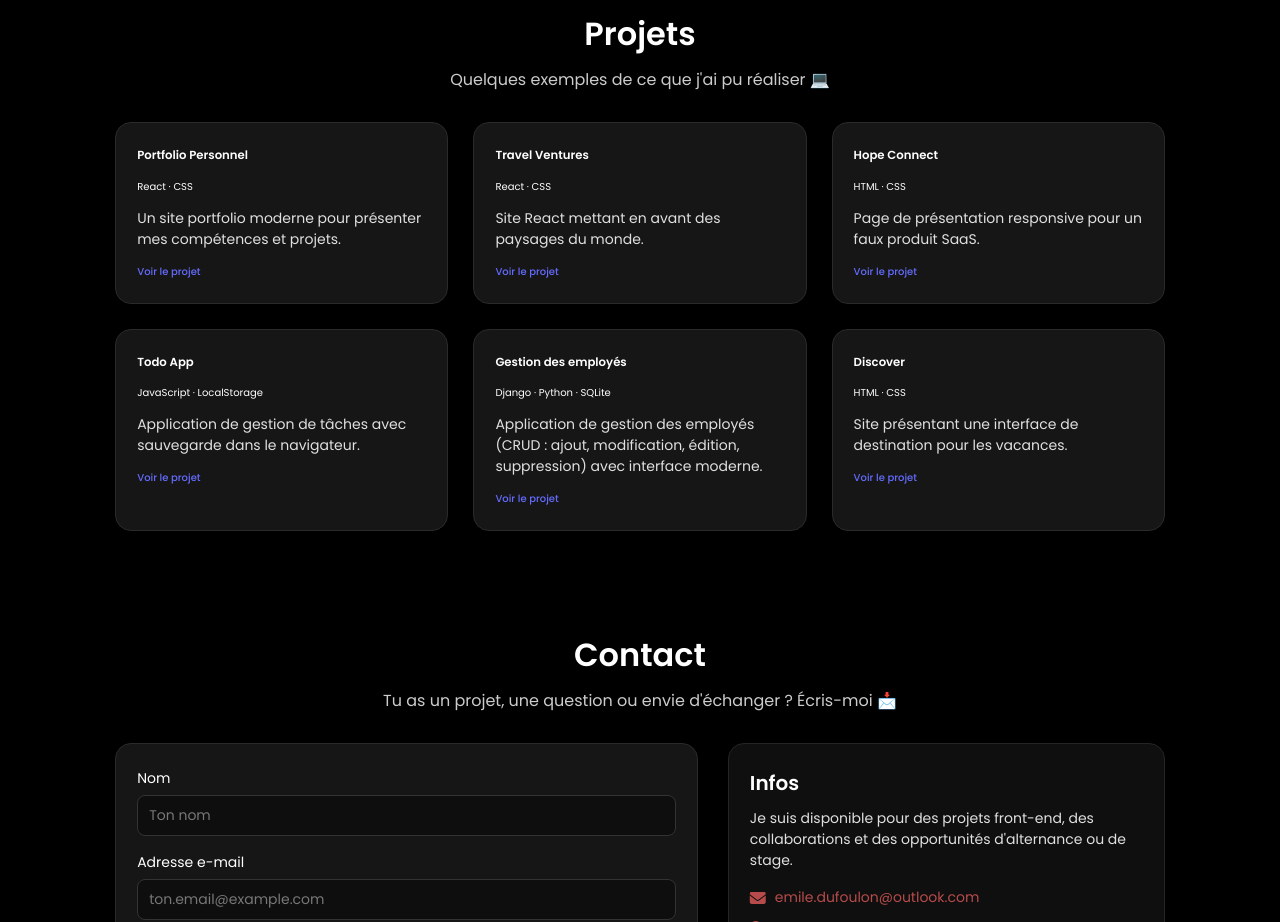
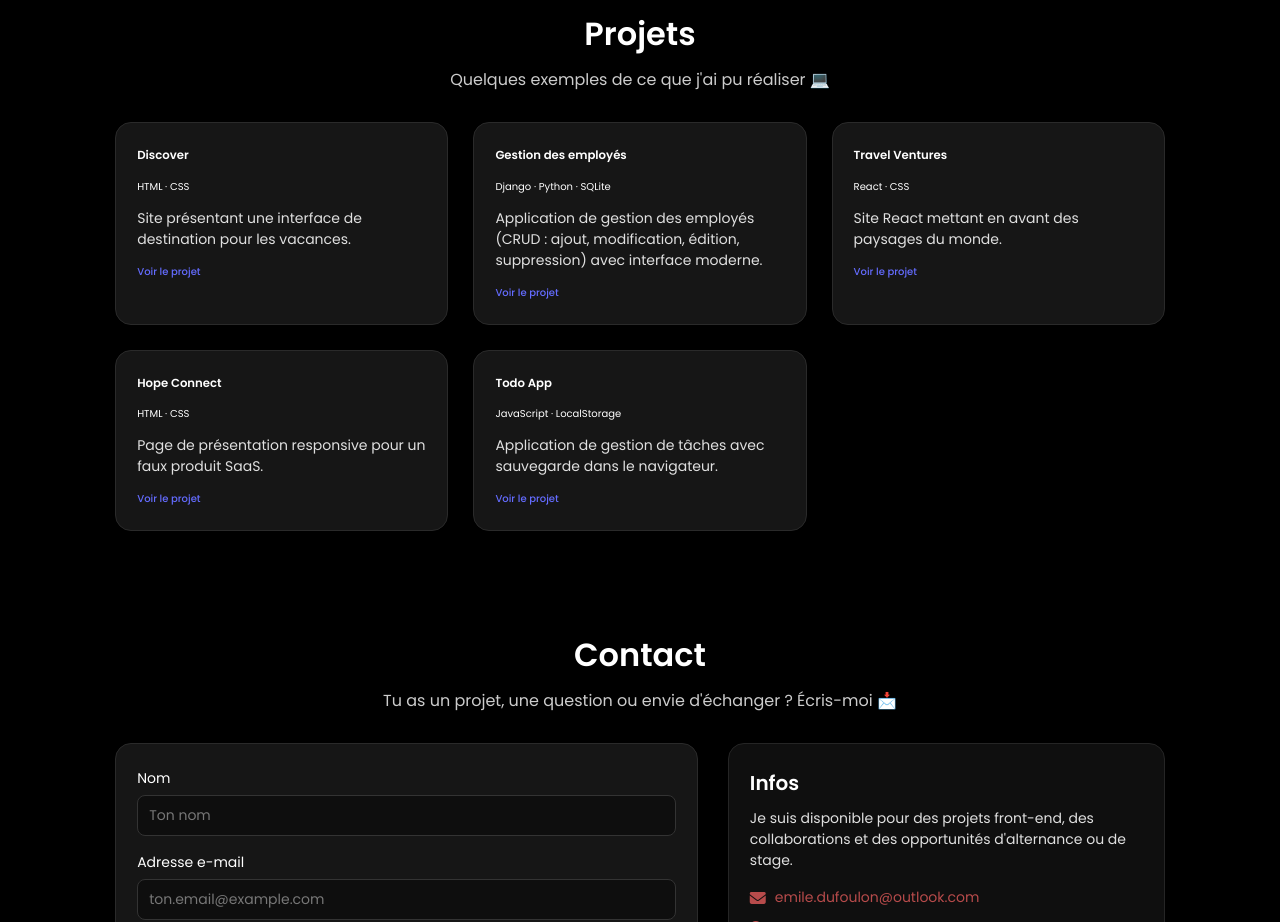
Before and after one commit to EmileSch19/portfolio-emile, a React (Vite) app: page / in a window 1280 px wide. Shown: the part 1640-2562 px from the top of the page. Built offline with nearby package versions, Linux system fonts and the light colour scheme.

Commit message:
modification Projet et la partie skills et ajout de nouveaux liens et cv

```diff
--- a/src/App.css
+++ b/src/App.css
@@ -264,6 +264,7 @@ span{
 /* Skills*/
 
 #skills {
+    height: 40%;
     text-align: center;
     padding-top: 5rem;
 }
--- a/src/components/Projects.jsx
+++ b/src/components/Projects.jsx
@@ -1,10 +1,16 @@
 // src/components/Projects.jsx
 const projects = [
   {
-    title: 'Portfolio Personnel',
-    tech: 'React · CSS',
-    desc: 'Un site portfolio moderne pour présenter mes compétences et projets.',
-    link: 'https://emilesch19.github.io/portfolio-emile/',
+    title: 'Discover',
+    tech: 'HTML · CSS',
+    desc: "Site présentant une interface de destination pour les vacances.",
+    link: 'https://discover-jet.vercel.app/',
+  },
+  {
+  title: 'Gestion des employés',
+  tech: 'Django · Python · SQLite',
+  desc: 'Application de gestion des employés (CRUD : ajout, modification, édition, suppression) avec interface moderne.',
+  link: 'https://gestion-employes.vercel.app/',
   },
    {
     title: 'Travel Ventures',
@@ -24,18 +30,8 @@ const projects = [
     desc: 'Application de gestion de tâches avec sauvegarde dans le navigateur.',
     link: 'https://emilesch19.github.io/ToDoLisit/',
   },
- {
-  title: 'Gestion des employés',
-  tech: 'Django · Python · SQLite',
-  desc: 'Application de gestion des employés (CRUD : ajout, modification, édition, suppression) avec interface moderne.',
-  link: 'https://github.com/EmileSch19/django-gestion-employes',
-},
-{
-    title: 'Discover',
-    tech: 'HTML · CSS',
-    desc: "Site présentant une interface de destination pour les vacances.",
-    link: 'https://discover-jet.vercel.app/',
-  }
+
+
 /*{
   title:
   tech:
```
Also changed, not shown: 2 other files (tests, documents, lock files or other folders).
